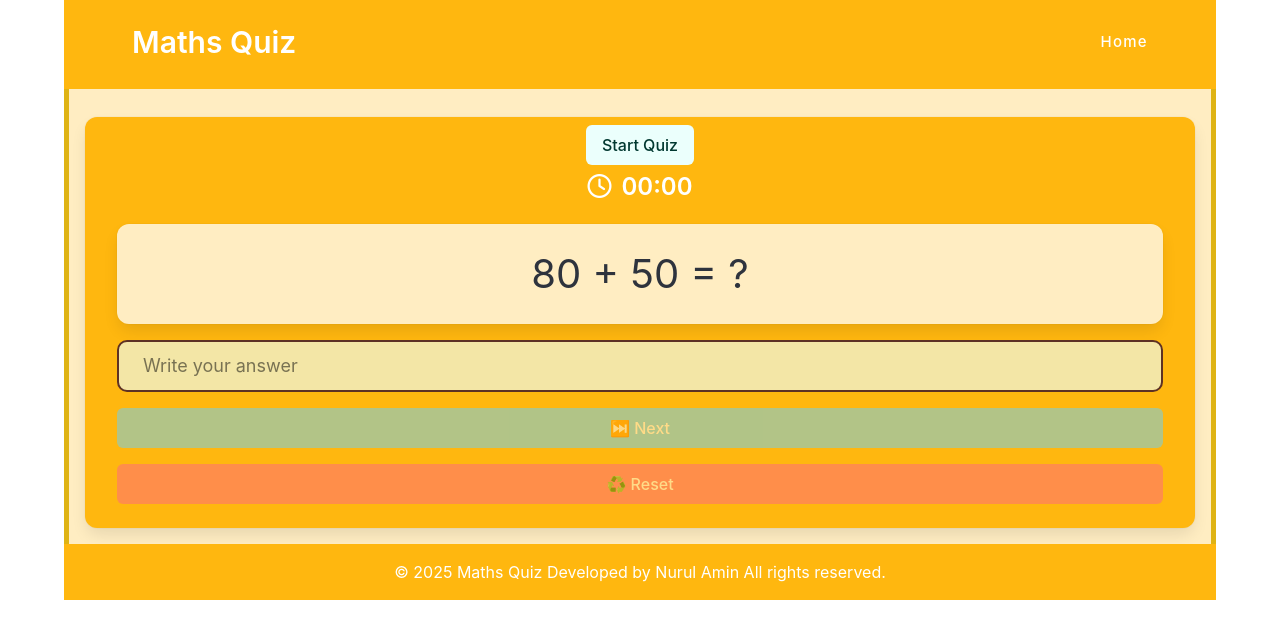
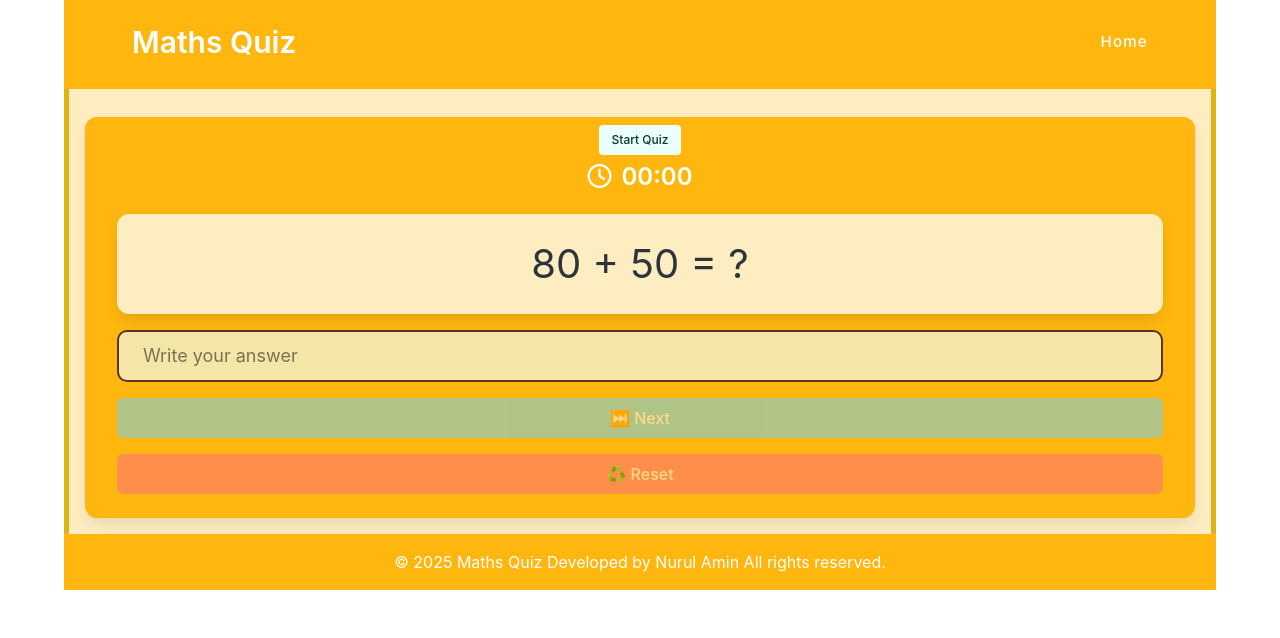
Before and after one commit to engnurulamin/maths-quiz, a SvelteKit app: page /quiz in a window 1280 px wide. Shown: the top 638 px of the page. Built offline with nearby package versions, Linux system fonts and the light colour scheme.

Commit message:
timer bug fix

```diff
--- a/src/routes/quiz/+page.svelte
+++ b/src/routes/quiz/+page.svelte
@@ -2,33 +2,17 @@
   <div class="column">
     <div class="card has-background-warning has-text-centered m-4 p-2">
       {#if $is_game_start}
-      <button class="button is-primary is-light" onclick={pauseQuiz}>
-        Pause
+        <button class="button is-small is-primary is-light" onclick={() => is_paused ? startQuiz() : pauseQuiz()}>
+          {is_paused ? 'Resume' : 'Pause'}
         </button>
-    {/if}
-    {#if !$is_game_start}
-      <button class="button is-primary is-light" onclick={startQuiz}>
+      {:else}
+        <button class="button is-small is-primary is-light" onclick={startQuiz}>
           Start Quiz
         </button>
       {/if}
       <h1 class="has-text-white has-text-weight-semibold has-text-centered title is-4 mt-2">
         <i class="fa-regular fa-clock mr-1"></i> {formatTime($time)}
       </h1>
-
-
-      {#if is_paused}
-        <div class="modal is-active">
-          <div class="modal-background"></div>
-          <div class="modal-content has-text-centered p-6">
-            <h2 class="title is-3 has-text-white mb-6">Game Paused</h2>
-            <p class="is-size-5 has-text-white mb-6">Click
-              <button class="button is-small is-rounded is-primary is-light mx-3" onclick={startQuiz}>
-                Resume
-              </button> to continue.</p>
-          </div>
-        </div>
-      {/if}
-
       <div class="control mx-5">
         <div class="filed">
           <div class="box has-background-warning-light has-text-centered">
@@ -110,17 +94,21 @@
   }
 
   function startQuiz() {
+    if (!$is_game_start) {
+      time.set(0);
+    }
     is_game_start.set(true);
     is_paused = false;
     startTimer();
   }
 
   function startTimer() {
-    time.set(0);
-    clearInterval();
+  clearInterval(timer_interval);
 
   timer_interval = setInterval(() => {
+    if (!is_paused) {
       time.update(n => n + 1);
+    }
   }, 1000);
 }
 
```
Lines whose indentation alone changed are shown as unchanged.
